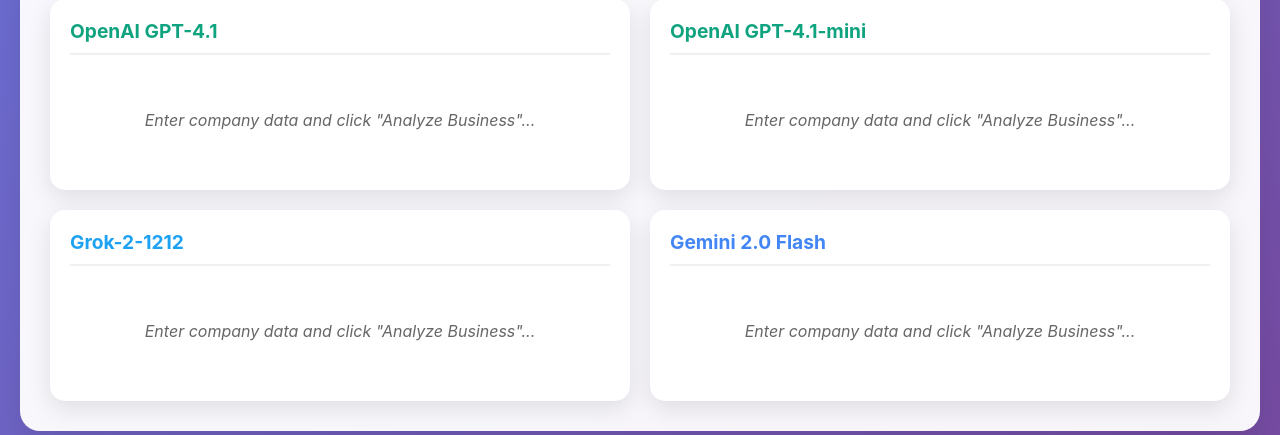
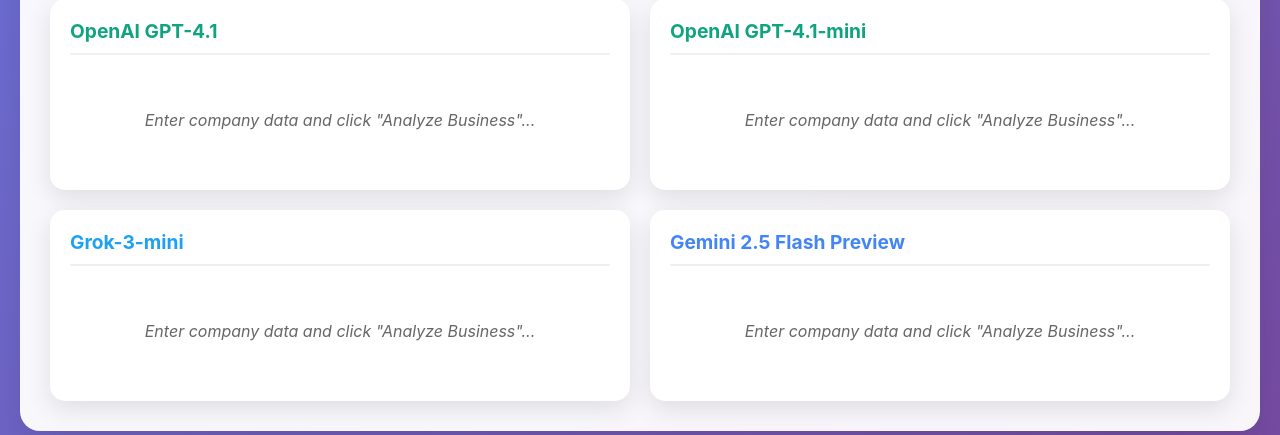
Before and after one commit to charliesheep7/prompt-fap, a Python web app: template templates/index.html in a window 1280 px wide. Shown: the part 943-1378 px from the top of the page. Run offline with Jinja, Linux system fonts and the light colour scheme; the template is opened without the code that fills it, so the values that code supplies are empty.

Commit message:
Update AI models to latest versions: Grok-3-mini and Gemini-2.5-flash-preview-05-20

```diff
--- a/templates/index.html
+++ b/templates/index.html
@@ -455,11 +455,11 @@
                 <div class="empty-state">Enter company data and click "Analyze Business"...</div>
             </div>
             <div class="analysis-card">
-                <div class="model-name grok">Grok-2-1212</div>
+                <div class="model-name grok">Grok-3-mini</div>
                 <div class="empty-state">Enter company data and click "Analyze Business"...</div>
             </div>
             <div class="analysis-card">
-                <div class="model-name gemini">Gemini 2.0 Flash</div>
+                <div class="model-name gemini">Gemini 2.5 Flash Preview</div>
                 <div class="empty-state">Enter company data and click "Analyze Business"...</div>
             </div>
         </div>
```
